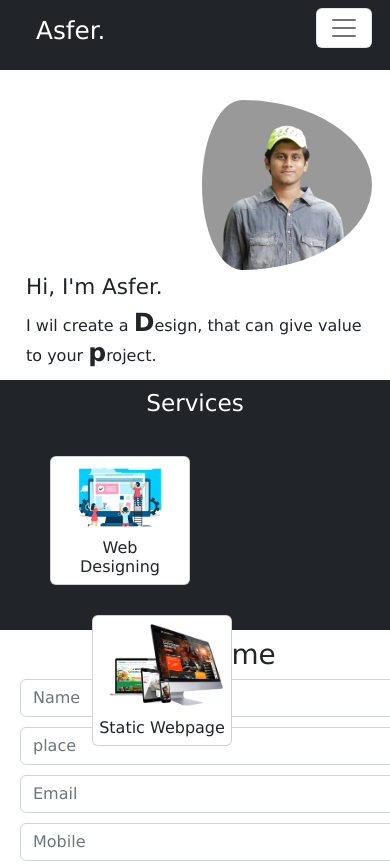
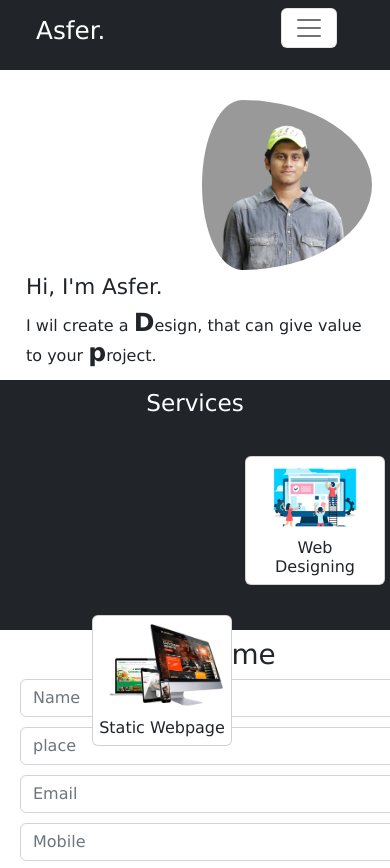
Before and after one commit to Asfer210/Personal-Web, a plain HTML site: page index.html in a window 390 px wide. Shown: the top 868 px of the page. Drawn offline with nearby package versions, Linux system fonts and the light colour scheme.

Commit message:
Update index.html

```diff
--- a/index.html
+++ b/index.html
@@ -13,10 +13,10 @@
 <body style="font-family: 'Lucida Sans', 'Lucida Sans Regular', 'Lucida Grande', 'Lucida Sans Unicode', Geneva, Verdana, sans-serif;">
 <header  style="position: fixed;width:100%;z-index: 1; " id="home">
     <div class="row text-white bg-dark" >
-        <div class="col-md-6 col-9 p-3 ps-5" >
+        <div class="col-md-6 col-8 p-3 ps-5" >
             <h2 >Asfer.</h2>
         </div>
-        <div class="col-md-6 col-3 ">
+        <div class="col-md-6 col-4 col-3 ">
 
             <nav class="navbar navbar-expand-lg navbar-light role=navigation ">
                 <button class="navbar-toggler ms-auto bg-white" style="margin-left:5px !important;" type="button" data-bs-toggle="collapse" data-bs-target="#navbarSupportedContent" aria-controls="navbarSupportedContent" aria-expanded="false" aria-label="Toggle navigation">
@@ -47,7 +47,7 @@
 <section style="padding-top: 100px;background-color: white;" id="home">
   <div class="container" >
     <div class="row align-items-center" >
-      <div class="col-md-12" style="width:350px;">
+      <div class="col-md-12 col-12" style="width:350px;">
 
             <img class="img-fluid  home__blob-img rounded-circle" style="width:260px ;padding-left: 90px;margin-left: 100px;" src="asfer.jpg" alt="GFG">
           </div>
@@ -68,13 +68,13 @@
   <div class="container">
     <h3 class="text-center text-white" style="padding-top:10px">Services</h3>
     <div class="row">
-        <div class="col-md-6"></div>
+        <div class="col-md-6 col-6"></div>
             <div class="card  text-center" style="width:140px;margin-left: 50px;margin-top: 30px;">
                 <img class="img-thumbnails p-2" src="blog_professionaldev-removebg-preview.png" alt="">
                     <h6 class="card-title">Web Designing</h6>
             </div>
         </div>
-        <div class="col-md-6"></div>
+        <div class="col-md-6 col-6"></div>
             <div class="card text-center" style="width:140px;margin-left: 80px;margin-top: 30px;">
                 <img class="img-tumbnail p-2"  src="webpage-removebg-preview.png" alt="">
                     <h6 class="card-title">Static Webpage</h6>
```
